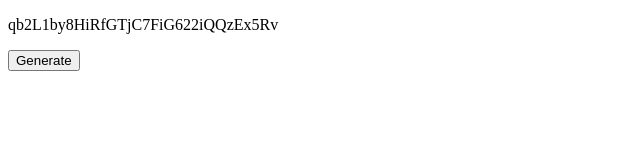
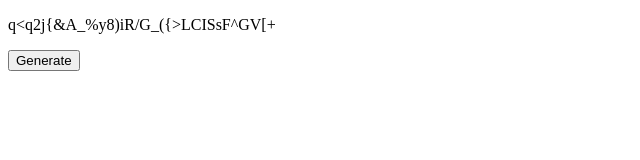
Before and after one commit to ilyabakhlin/password-generator, a plain HTML site: page public/index.html in a window 1280 px wide. Both pictures are taken after a click on the button "Generate". Shown: the full height of the page, 0-640 px from the left. Drawn offline with Linux system fonts and the light colour scheme.

Commit message:
Generating special characters.

```diff
--- a/public/index.html
+++ b/public/index.html
@@ -11,6 +11,8 @@
         </main>
     </body>
     <script>
+        const SPECIAL_CHARACTERS = ["!", "@", "#", "$", "%", "^", "&", "-", "_", "=", "+", "<", ">", "(", ")", "[", "]", "{", "}", "/"];
+
         function getCharacterLower() {
             const number = new BigUint64Array(1);
             for (const numberRandom of window.crypto.getRandomValues(number)) {
@@ -47,12 +49,19 @@
             }
         }
 
+        function getCharacterSpecial() {
+            const number = new BigUint64Array(1);
+            for (const numberRandom of window.crypto.getRandomValues(number)) {
+                return SPECIAL_CHARACTERS[numberRandom % BigInt(SPECIAL_CHARACTERS.length)];
+            }
+        }
+
         window.addEventListener("load", () => {
             window.document.querySelector("button").addEventListener("click", () => {
                 const numbers = new BigUint64Array(32);
                 const password = [];
                 for (const number of window.crypto.getRandomValues(numbers)) {
-                    const bigint = number % 3n;
+                    const bigint = number % 4n;
                     switch (bigint) {
                         case 1n:
                             password.push(getCharacterLower());
@@ -60,8 +69,11 @@
                         case 2n:
                             password.push(getCharacterUpper());
                             break;
+                        case 3n:
+                            password.push(getNumbers());
+                            break;
                         default:
-                            password.push(getNumbers());
+                            password.push(getCharacterSpecial());
                             break;
                     }
                 }
```
